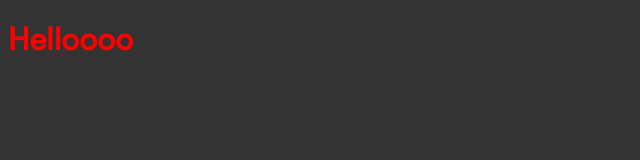
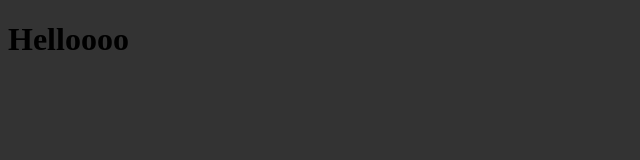
Before and after one commit to Klajdi44/dxc, a website built with Parcel: page index.html in a window 1280 px wide. Shown: the whole page, without its empty margins (0-640 px from the left). Built offline with nearby package versions, Linux system fonts and the light colour scheme.

Commit message:
added a main scss for asset page

```diff
--- /dev/null
+++ b/Asset/main_asset.scss
@@ -0,0 +1 @@
+@use '../partials/components/asset_landpage.scss';
--- a/main.scss
+++ b/main.scss
@@ -2,5 +2,4 @@
 
 body{
   background:#333;
-font-family: fonts(light);
 }
--- a/partials/components/asset_landpage.scss
+++ b/partials/components/asset_landpage.scss
@@ -1,7 +1,3 @@
 @use '../utilities/utilities.scss' as u;
 
 //use u infront of every function or variable name
-h1{
-  color:red;
-  font-family:regular;
-}
```
